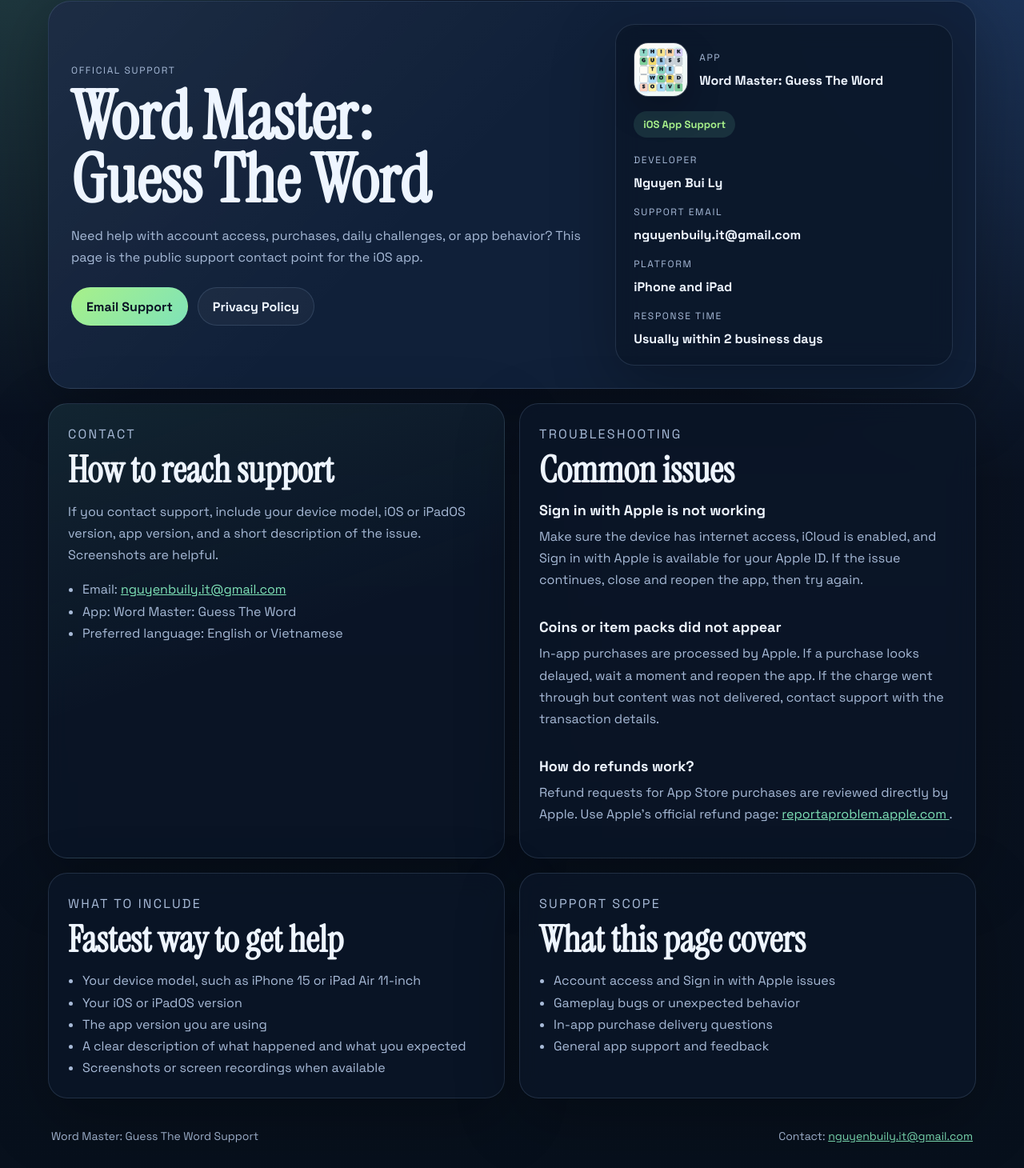
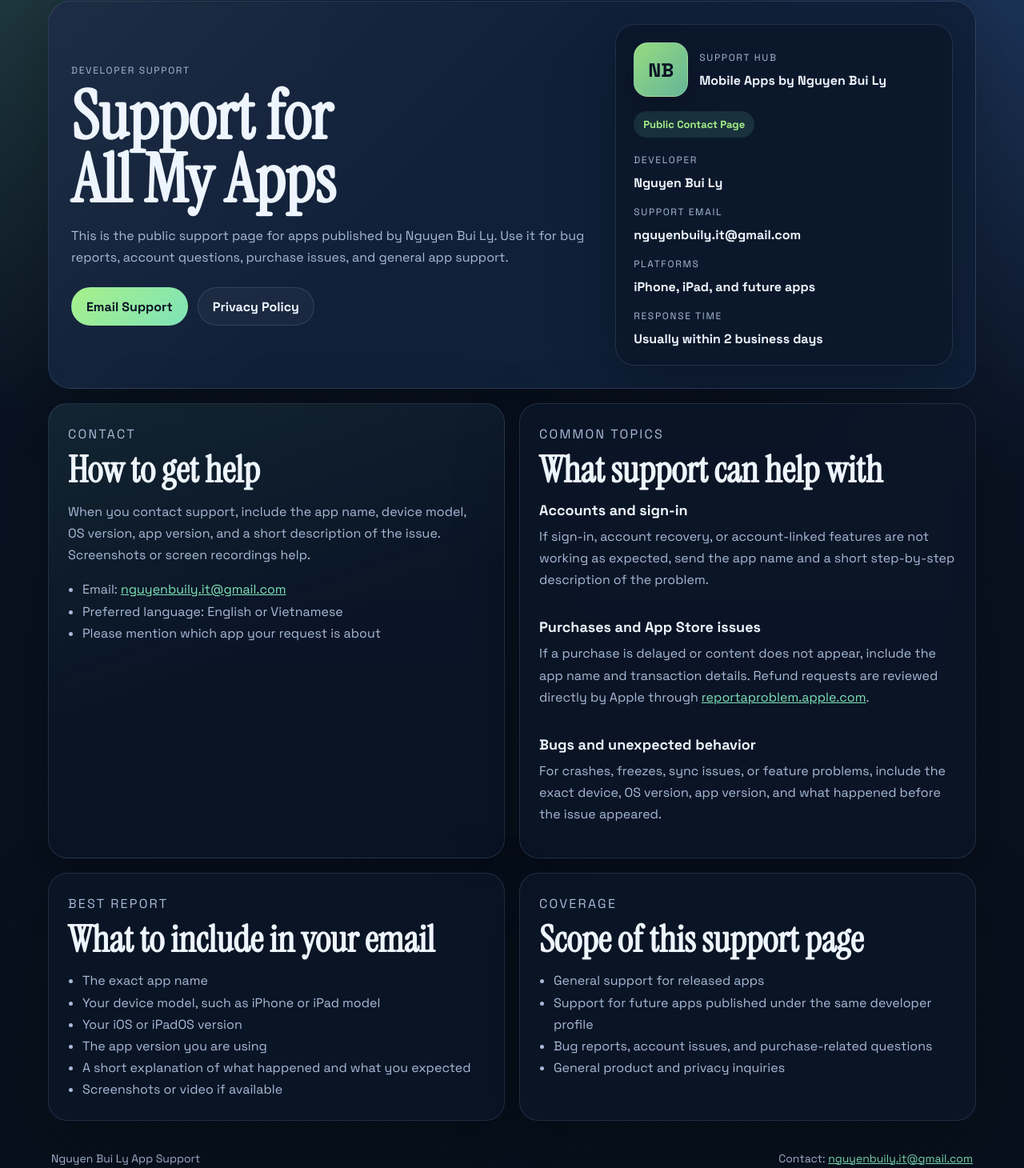
Before and after one commit to Bui-Ly/bui-ly.github.io, a plain HTML site: page index.html in a window 1280 px wide. Shown: the part 31-1491 px from the top of the page at 80% size. Drawn offline with Linux system fonts and the light colour scheme.

Commit message:
Make support site generic for all apps

```diff
--- a/index.html
+++ b/index.html
@@ -3,10 +3,10 @@
 <head>
     <meta charset="utf-8">
     <meta name="viewport" content="width=device-width, initial-scale=1">
-    <title>Word Master Support</title>
+    <title>Nguyen Bui Ly App Support</title>
     <meta
         name="description"
-        content="Official support page for Word Master: Guess The Word. Contact support, review troubleshooting steps, and find refund information."
+        content="Official support page for apps published by Nguyen Bui Ly. Contact support, report issues, and find general App Store purchase guidance."
     >
     <link rel="preconnect" href="https://fonts.googleapis.com">
     <link rel="preconnect" href="https://fonts.gstatic.com" crossorigin>
@@ -17,14 +17,14 @@
     <div class="page-shell">
         <header class="hero">
             <div class="hero-copy">
-                <p class="eyebrow">Official Support</p>
-                <h1>Word Master:<br>Guess The Word</h1>
+                <p class="eyebrow">Developer Support</p>
+                <h1>Support for<br>All My Apps</h1>
                 <p class="lede">
-                    Need help with account access, purchases, daily challenges, or app behavior?
-                    This page is the public support contact point for the iOS app.
+                    This is the public support page for apps published by Nguyen Bui Ly.
+                    Use it for bug reports, account questions, purchase issues, and general app support.
                 </p>
                 <div class="hero-actions">
-                    <a class="button button-primary" href="mailto:nguyenbuily.it@gmail.com?subject=Word%20Master%20Support">
+                    <a class="button button-primary" href="mailto:nguyenbuily.it@gmail.com?subject=App%20Support%20Request">
                         Email Support
                     </a>
                     <a class="button button-secondary" href="./privacy.html">
@@ -35,13 +35,13 @@
 
             <div class="hero-card">
                 <div class="hero-app">
-                    <img src="./assets/app-icon.png" alt="Word Master app icon" class="app-icon">
+                    <div class="brand-mark">NB</div>
                     <div>
-                        <p class="meta-label">App</p>
-                        <p class="meta-value">Word Master: Guess The Word</p>
+                        <p class="meta-label">Support Hub</p>
+                        <p class="meta-value">Mobile Apps by Nguyen Bui Ly</p>
                     </div>
                 </div>
-                <div class="app-badge">iOS App Support</div>
+                <div class="app-badge">Public Contact Page</div>
                 <div class="hero-grid">
                     <div>
                         <p class="meta-label">Developer</p>
@@ -52,8 +52,8 @@
                         <p class="meta-value">nguyenbuily.it@gmail.com</p>
                     </div>
                     <div>
-                        <p class="meta-label">Platform</p>
-                        <p class="meta-value">iPhone and iPad</p>
+                        <p class="meta-label">Platforms</p>
+                        <p class="meta-value">iPhone, iPad, and future apps</p>
                     </div>
                     <div>
                         <p class="meta-label">Response Time</p>
@@ -66,77 +66,74 @@
         <main class="content-grid">
             <section class="panel panel-highlight">
                 <p class="section-kicker">Contact</p>
-                <h2>How to reach support</h2>
+                <h2>How to get help</h2>
                 <p>
-                    If you contact support, include your device model, iOS or iPadOS version,
-                    app version, and a short description of the issue. Screenshots are helpful.
+                    When you contact support, include the app name, device model, OS version,
+                    app version, and a short description of the issue. Screenshots or screen recordings help.
                 </p>
                 <ul class="clean-list">
                     <li>Email: <a href="mailto:nguyenbuily.it@gmail.com">nguyenbuily.it@gmail.com</a></li>
-                    <li>App: Word Master: Guess The Word</li>
                     <li>Preferred language: English or Vietnamese</li>
+                    <li>Please mention which app your request is about</li>
                 </ul>
             </section>
 
             <section class="panel">
-                <p class="section-kicker">Troubleshooting</p>
-                <h2>Common issues</h2>
+                <p class="section-kicker">Common Topics</p>
+                <h2>What support can help with</h2>
                 <div class="faq-list">
                     <article>
-                        <h3>Sign in with Apple is not working</h3>
+                        <h3>Accounts and sign-in</h3>
                         <p>
-                            Make sure the device has internet access, iCloud is enabled, and
-                            Sign in with Apple is available for your Apple ID. If the issue
-                            continues, close and reopen the app, then try again.
+                            If sign-in, account recovery, or account-linked features are not working as expected,
+                            send the app name and a short step-by-step description of the problem.
                         </p>
                     </article>
                     <article>
-                        <h3>Coins or item packs did not appear</h3>
+                        <h3>Purchases and App Store issues</h3>
                         <p>
-                            In-app purchases are processed by Apple. If a purchase looks delayed,
-                            wait a moment and reopen the app. If the charge went through but content
-                            was not delivered, contact support with the transaction details.
+                            If a purchase is delayed or content does not appear, include the app name and
+                            transaction details. Refund requests are reviewed directly by Apple through
+                            <a href="https://reportaproblem.apple.com/" target="_blank" rel="noreferrer">reportaproblem.apple.com</a>.
                         </p>
                     </article>
                     <article>
-                        <h3>How do refunds work?</h3>
+                        <h3>Bugs and unexpected behavior</h3>
                         <p>
-                            Refund requests for App Store purchases are reviewed directly by Apple.
-                            Use Apple&apos;s official refund page:
-                            <a href="https://reportaproblem.apple.com/" target="_blank" rel="noreferrer">
-                                reportaproblem.apple.com
-                            </a>.
+                            For crashes, freezes, sync issues, or feature problems, include the exact device,
+                            OS version, app version, and what happened before the issue appeared.
                         </p>
                     </article>
                 </div>
             </section>
 
             <section class="panel">
-                <p class="section-kicker">What to include</p>
-                <h2>Fastest way to get help</h2>
+                <p class="section-kicker">Best Report</p>
+                <h2>What to include in your email</h2>
                 <ul class="clean-list">
-                    <li>Your device model, such as iPhone 15 or iPad Air 11-inch</li>
+                    <li>The exact app name</li>
+                    <li>Your device model, such as iPhone or iPad model</li>
                     <li>Your iOS or iPadOS version</li>
                     <li>The app version you are using</li>
-                    <li>A clear description of what happened and what you expected</li>
-                    <li>Screenshots or screen recordings when available</li>
+                    <li>A short explanation of what happened and what you expected</li>
+                    <li>Screenshots or video if available</li>
                 </ul>
             </section>
 
             <section class="panel">
-                <p class="section-kicker">Support Scope</p>
-                <h2>What this page covers</h2>
+                <p class="section-kicker">Coverage</p>
+                <h2>Scope of this support page</h2>
                 <ul class="clean-list">
-                    <li>Account access and Sign in with Apple issues</li>
-                    <li>Gameplay bugs or unexpected behavior</li>
-                    <li>In-app purchase delivery questions</li>
-                    <li>General app support and feedback</li>
+                    <li>General support for released apps</li>
+                    <li>Support for future apps published under the same developer profile</li>
+                    <li>Bug reports, account issues, and purchase-related questions</li>
+                    <li>General product and privacy inquiries</li>
                 </ul>
             </section>
         </main>
 
         <footer class="footer">
-            <p>Word Master: Guess The Word Support</p>
+            <p>Nguyen Bui Ly App Support</p>
             <p>
                 Contact:
                 <a href="mailto:nguyenbuily.it@gmail.com">nguyenbuily.it@gmail.com</a>
--- a/styles.css
+++ b/styles.css
@@ -167,12 +167,22 @@
     margin-bottom: 18px;
 }
 
-.app-icon {
+.app-icon,
+.brand-mark {
     width: 68px;
     height: 68px;
     border-radius: 18px;
     border: 1px solid rgba(255, 255, 255, 0.18);
     box-shadow: 0 16px 40px rgba(0, 0, 0, 0.22);
+}
+
+.brand-mark {
+    display: grid;
+    place-items: center;
+    background: linear-gradient(135deg, rgba(167, 240, 138, 0.9), rgba(127, 227, 184, 0.78));
+    color: #0a1324;
+    font-size: 24px;
+    font-weight: 700;
 }
 
 .app-badge {
```
Also changed, not shown: privacy.html (+33 -16 lines), 1 other file.
